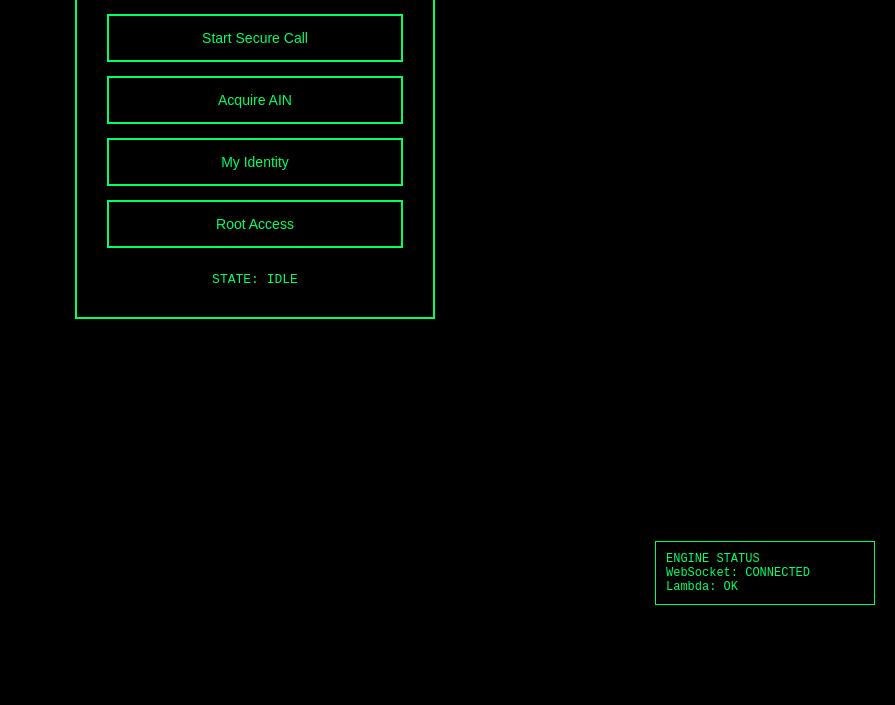
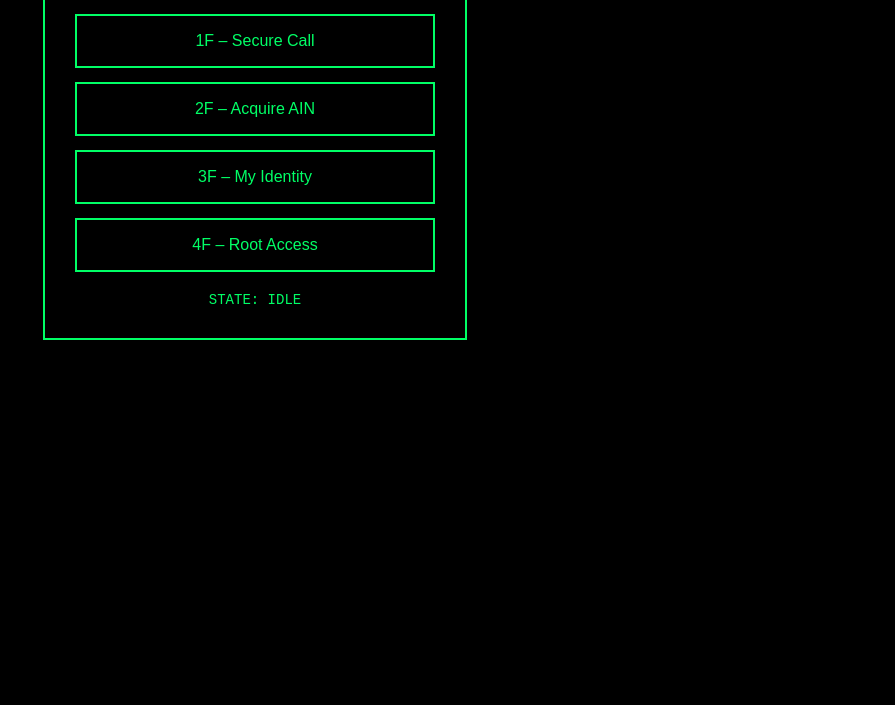
Before and after one commit to gnx-ceo/Globalgnx, a plain HTML site: page index.html in a window 1280 px wide. Shown: the part 175-880 px from the top of the page, without its empty margins (385-1280 px from the left). Before the commit the page ends 800 px from the top, so only its background shows below. Drawn offline with Linux system fonts and the light colour scheme.

Commit message:
light on

```diff
--- a/index.html
+++ b/index.html
@@ -1,24 +1,24 @@
 <!DOCTYPE html>
 <html lang="en">
 <head>
-  <meta charset="UTF-8" />
+<meta charset="UTF-8">
+<meta name="viewport" content="width=device-width, initial-scale=1.0">
 <title>GlobalGNX</title>
 
 <style>
-    * {
-      box-sizing: border-box;
-    }
-
-    body {
+  html, body {
     margin: 0;
     padding: 0;
+    width: 100%;
+    height: 100%;
     background: #000;
     color: #00ff66;
     font-family: monospace;
   }
 
+  /* 중앙 컨테이너 */
   .container {
-      width: 360px;
+    max-width: 360px;
     margin: 80px auto;
     padding: 30px;
     border: 2px solid #00ff66;
@@ -27,19 +27,22 @@
 
   h1 {
     margin-bottom: 30px;
-      letter-spacing: 2px;
   }
 
+  /* 버튼은 무조건 터치 가능 */
   button {
     display: block;
     width: 100%;
     margin: 14px 0;
-      padding: 14px;
+    padding: 16px;
+    font-size: 16px;
     background: transparent;
     color: #00ff66;
     border: 2px solid #00ff66;
     cursor: pointer;
-      font-size: 14px;
+    pointer-events: auto;   /* 🔥 핵심 */
+    z-index: 10;            /* 🔥 핵심 */
+    position: relative;     /* 🔥 핵심 */
   }
 
   button.active {
@@ -47,23 +50,9 @@
     color: #000;
   }
 
-    button:hover {
-      opacity: 0.9;
-    }
-
   .state {
-      margin-top: 24px;
-      font-size: 13px;
-    }
-
-    .engine-status {
-      position: fixed;
-      bottom: 20px;
-      right: 20px;
-      border: 1px solid #00ff66;
-      padding: 10px;
-      font-size: 12px;
-      width: 220px;
+    margin-top: 20px;
+    font-size: 14px;
   }
 </style>
 </head>
@@ -73,53 +62,24 @@
 <div class="container">
   <h1>GlobalGNX</h1>
 
-    <button class="menu-btn" data-state="SECURE_CALL">
-      Start Secure Call
-    </button>
+  <button class="menu-btn" data-floor="1">1F – Secure Call</button>
+  <button class="menu-btn" data-floor="2">2F – Acquire AIN</button>
+  <button class="menu-btn" data-floor="3">3F – My Identity</button>
+  <button class="menu-btn" data-floor="4">4F – Root Access</button>
 
-    <button class="menu-btn" data-state="AIN_REQUESTED">
-      Acquire AIN
-    </button>
-
-    <button class="menu-btn" data-state="IDENTITY_BOUND">
-      My Identity
-    </button>
-
-    <button class="menu-btn" data-state="ROOT_GRANTED">
-      Root Access
-    </button>
-
-    <div class="state" id="stateText">
-      STATE: IDLE
-    </div>
-  </div>
-
-  <div class="engine-status" id="engineStatus">
-    ENGINE STATUS<br/>
-    WebSocket: CONNECTED<br/>
-    Lambda: OK
+  <div class="state" id="state">STATE: IDLE</div>
 </div>
 
 <script>
-    // =========================
-    // UI STATE CONTROL (ONLY ONE LIGHT ON)
-    // =========================
-
+  // 🔥 터치 테스트용 JS
   const buttons = document.querySelectorAll('.menu-btn');
-    const stateText = document.getElementById('stateText');
+  const state = document.getElementById('state');
 
   buttons.forEach(btn => {
     btn.addEventListener('click', () => {
-
-        // 1️⃣ 모든 버튼 불 끄기
       buttons.forEach(b => b.classList.remove('active'));
-
-        // 2️⃣ 클릭한 버튼만 불 켜기
       btn.classList.add('active');
-
-        // 3️⃣ 상태 표시 변경
-        const state = btn.dataset.state;
-        stateText.textContent = `STATE: ${state}`;
+      state.textContent = 'STATE: FLOOR ' + btn.dataset.floor;
     });
   });
 </script>
```
Lines whose indentation alone changed are shown as unchanged.
